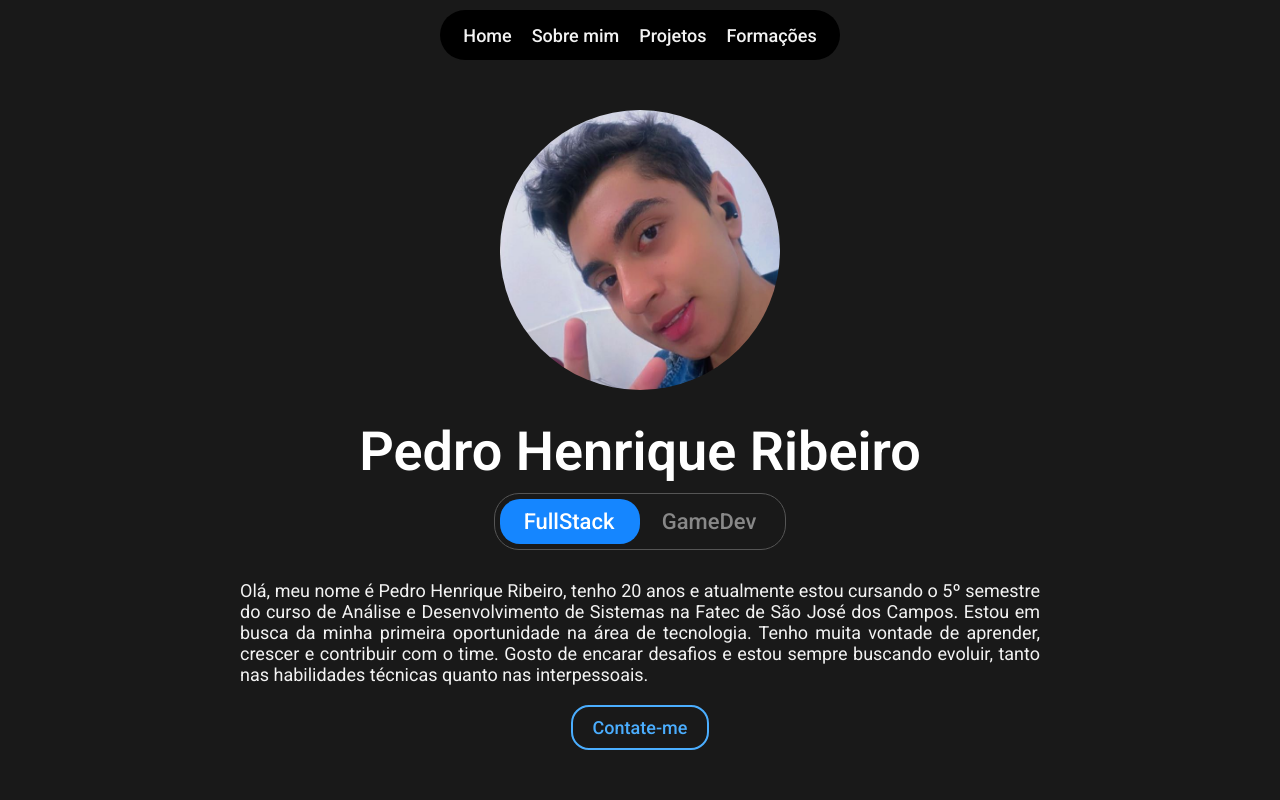
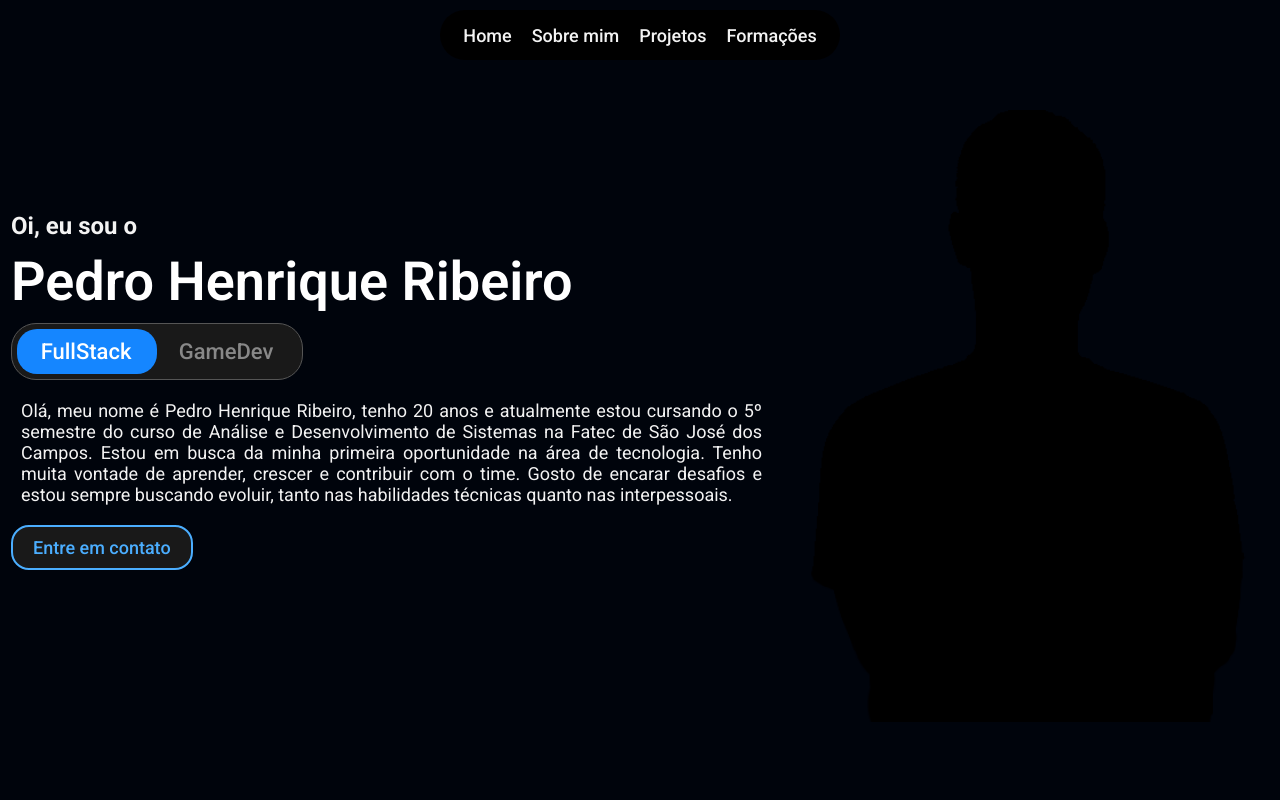
Before and after one commit to pedrohenribeiro/Portfolio-Profissional, a React (Vite) app in the folder portfolio-profissional/: page / in a window 1280 px wide. Shown: the top 800 px of the page. Built offline with nearby package versions, Linux system fonts and the light colour scheme.

Commit message:
style: new introduction structure

```diff
--- a/portfolio-profissional/src/global/Colors.css
+++ b/portfolio-profissional/src/global/Colors.css
@@ -1,5 +1,6 @@
 
 :root {
+  --fundo: #00040C;
   --primaria: #181c27;
   --primaria-hover: #1a1a1a;
   --cinza: #555;
--- a/portfolio-profissional/src/pages/home/Home.module.css
+++ b/portfolio-profissional/src/pages/home/Home.module.css
@@ -15,32 +15,34 @@ h1,h2,h3,p,span,button {
   flex-direction: column;
   align-items: center;
   height: 100%;
-  background-color: var(--secundaria);
+  background-color: var(--fundo);
 }
 
 .foto {
-  width: 280px;
-  height: 280px;
-  border-radius: 50%;
+  width: 40%;
   margin-top: 50px;
-  background-color: var(--primaria);
 }
 
 .containerTopo {
   display: flex;
-  flex-direction: column;
-  justify-content: center;
+  flex-direction: row;
+  justify-content: left;
   align-items: center;
+  gap: 30px;
   padding-top: 60px;
 }
 
+.boasVindas{
+  color: var(--texto);
+
+}
 .nome {
   color: var(--titulo);
   font-size: 54px;
   font-weight: 600;
-  margin-top: 30px;
+  margin-top: 10px;
   word-break: break-word;
-  text-align: center;
+  text-align: left;
 }
 
 
--- a/portfolio-profissional/src/pages/home/Home.tsx
+++ b/portfolio-profissional/src/pages/home/Home.tsx
@@ -1,5 +1,5 @@
 import styles from './Home.module.css';
-import foto from '../../assets/images/foto.png';
+import foto from '../../assets/images/imagem-exemplo.png';
 import techschoolImg from '../../assets/images/techschool-dark.png';
 import wecolebImg from '../../assets/images/wecoleb.png';
 import dashboardImg from '../../assets/images/dashboard.png';
@@ -26,13 +26,11 @@ function Home() {
   return (
     <main className={styles.page}>
       <header className={styles.containerTopo} id='home'>
-
-        <img
-          src={foto}
-          alt="Foto de perfil"
-          className={styles.foto}
-        />
+        <div>
+          <div>
+            <h2 className={styles.boasVindas}>Oi, eu sou o</h2>
             <h1 className={styles.nome}>Pedro Henrique Ribeiro</h1>
+          </div>
 
           <div className={styles.toggleContainer}>
             <div className={`${styles.togglePill} ${!isFullStack ? styles.activeGameDev : ''}`}></div>
@@ -54,7 +52,13 @@ function Home() {
             Olá, meu nome é Pedro Henrique Ribeiro, tenho 20 anos e atualmente estou cursando o 5º semestre do curso de Análise e Desenvolvimento de Sistemas na Fatec de São José dos Campos.
             Estou em busca da minha primeira oportunidade na área de tecnologia. Tenho muita vontade de aprender, crescer e contribuir com o time. Gosto de encarar desafios e estou sempre buscando evoluir, tanto nas habilidades técnicas quanto nas interpessoais.
           </p>
-        <button className={styles.botao}>Contate-me</button>
+          <button className={styles.botao}>Entre em contato</button>
+        </div>
+        <img
+          src={foto}
+          alt="Foto de perfil"
+          className={styles.foto}
+        />
       </header>
 
       <section className={styles.containerSobremim} id="sobremim">
```
Also changed, not shown: portfolio-profissional/src/assets/images/imagem-exemplo.png (added). Lines whose indentation alone changed are shown as unchanged.
